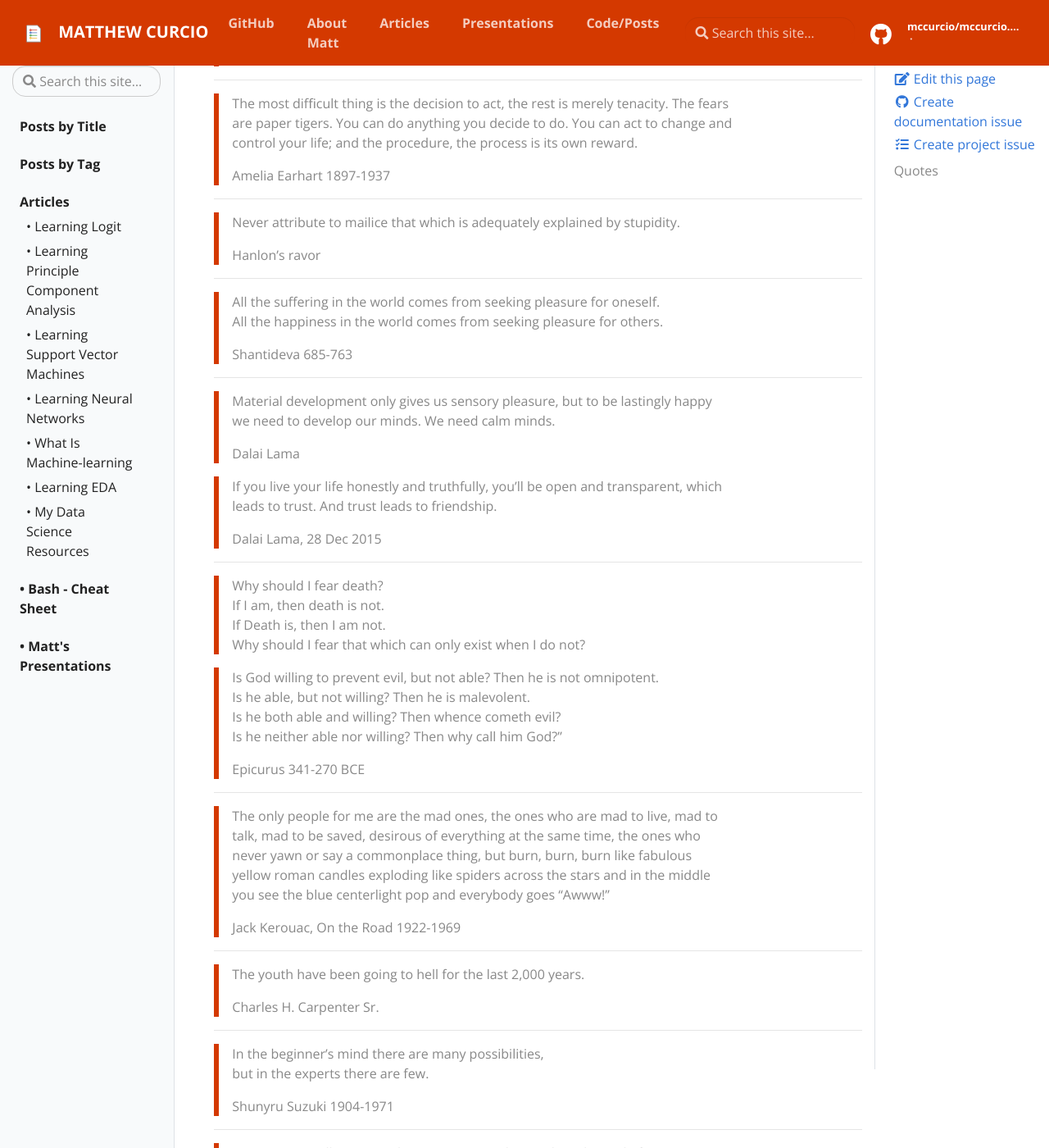
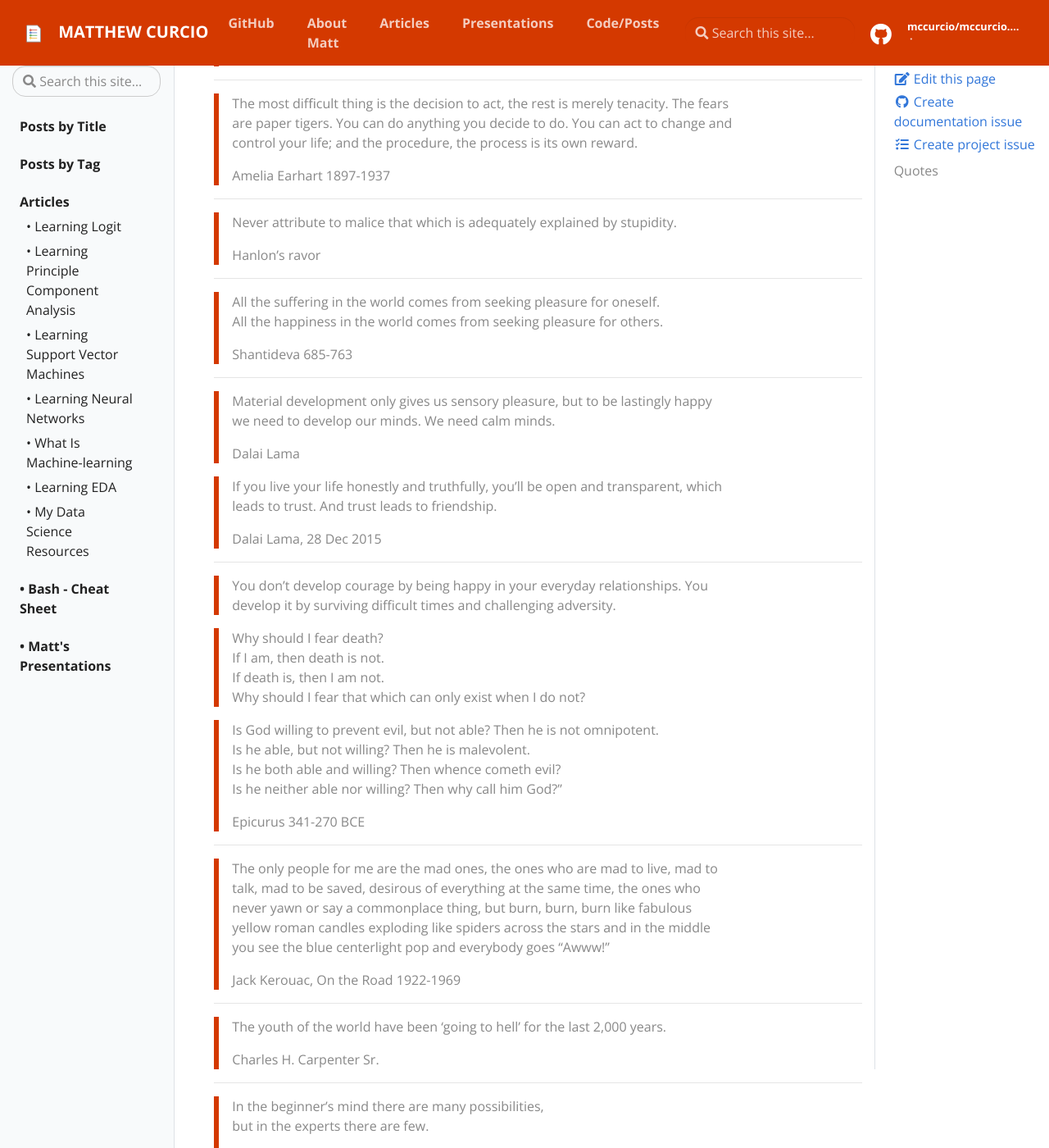
Before and after one commit to mccurcio/mccurcio.github.io, a Jekyll site: the page built from _posts/misc/2020-02-11-quotes.md, in a window 1280 px wide and 1400 px high, scrolled down 313 px. Shown: the whole window at 82% size. Built offline with Jekyll 4.4.1, drawn with Linux system fonts in a browser that asks for light colours; our own code applies the rules of GitHub Pages for plain Markdown files; some of the changed text lies outside the part shown.

Commit message:
Update 2020-02-11-quotes.md

```diff
--- a/_posts/misc/2020-02-11-quotes.md
+++ b/_posts/misc/2020-02-11-quotes.md
@@ -21,7 +21,7 @@
 
 ---
 
->Never attribute to mailice that which is adequately explained by stupidity.
+>Never attribute to malice that which is adequately explained by stupidity.
 >
 >Hanlon's ravor
 
@@ -45,9 +45,13 @@
 
 ---
 
+>You don't develop courage by being happy in your everyday relationships.
+>You develop it by surviving difficult times and challenging adversity.
+
+
 >Why should I fear death?
 >If I am, then death is not.
->If Death is, then I am not.
+>If death is, then I am not.
 >Why should I fear that which can only exist when I do not?
 
 
@@ -66,7 +70,7 @@
 
 ---
 
->The youth have been going to hell for the last 2,000 years.
+>The youth of the world have been 'going to hell' for the last 2,000 years.
 >
 >Charles H. Carpenter Sr.
 
@@ -105,6 +109,12 @@
 
 ---
 
+>Machine learning is essentially a form of applied statistics with increased emphasis on the use of computers to statistically estimate complicated functions and a decreased emphasis on proving confidence intervals around these functions”
+>
+>Ian Goodfellow
+
+---
+
 >Debugging is twice as hard as writing the code in the first place. Therefore, if you write the code as cleverly as possible, you are, by definition, not smart enough to debug it
 >
 >Brian W. Kernighan
@@ -126,7 +136,6 @@
 >There are 2 hard problems in computer science: cache invalidation, naming things, and off-by-1 errors
 >
 >Leon Bambrick
-
 
 ---
 
```
